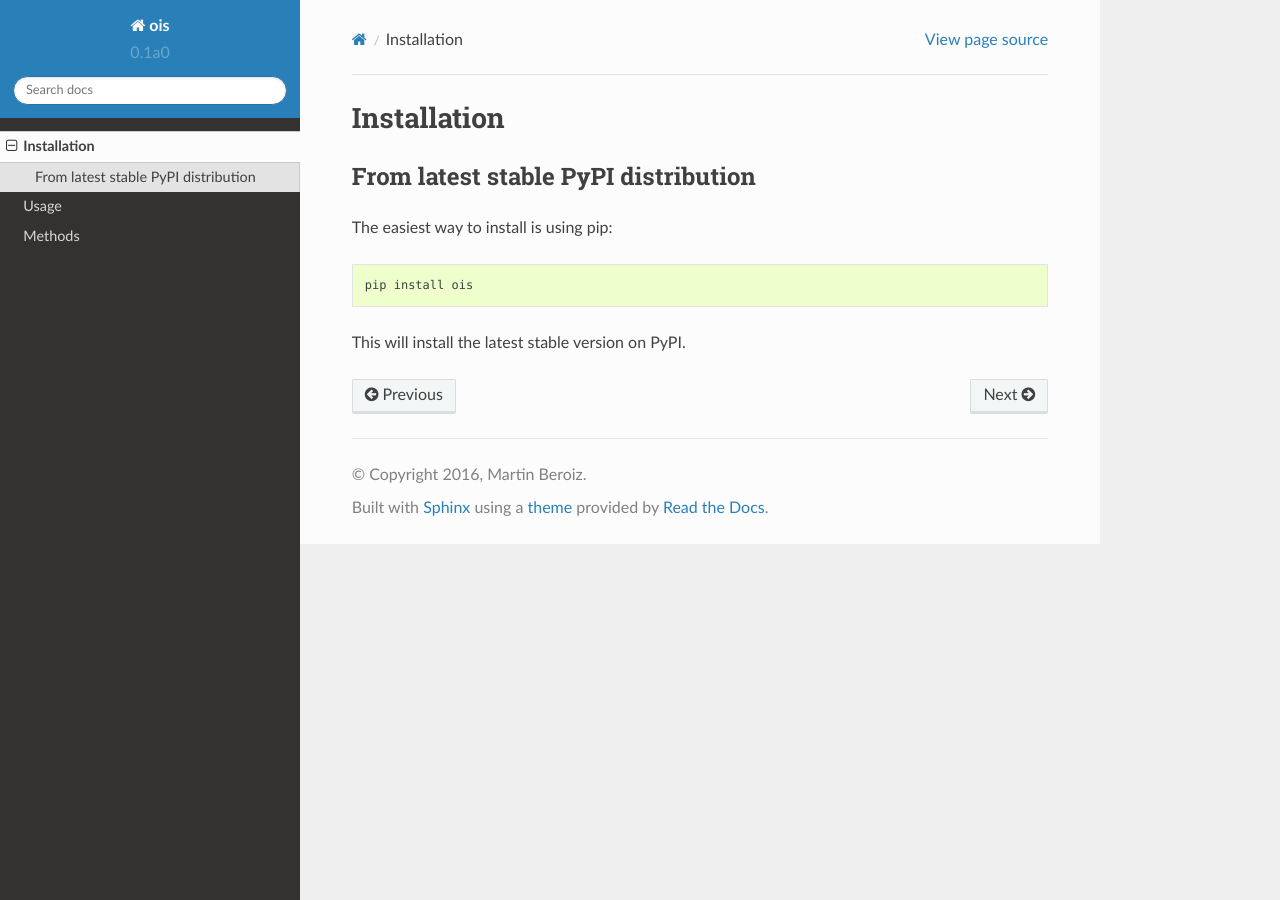
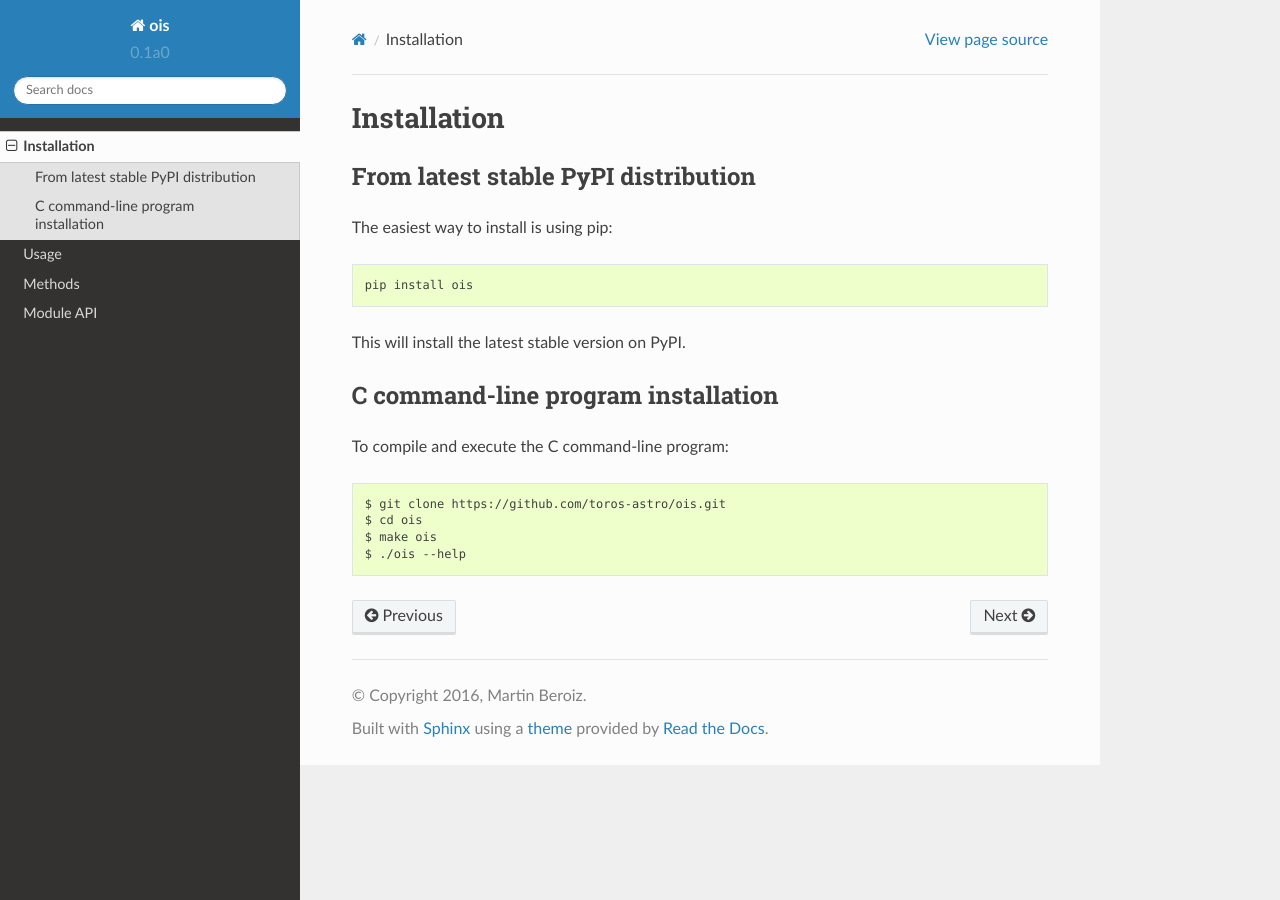
Before and after one commit to quatrope/ois, a Sphinx documentation site: the page built from docs/installation.rst, in a window 1280 px wide. Built offline with Sphinx 7.4.7 and the Read the Docs theme 2.0.0, drawn with Linux system fonts in a browser that asks for light colours; pages that are not in the unit, such as notebooks, are missing from menus.

```diff
--- a/docs/installation.rst
+++ b/docs/installation.rst
@@ -9,3 +9,13 @@ The easiest way to install is using pip::
     pip install ois
 
 This will install the latest stable version on PyPI.
+
+C command-line program installation
+-----------------------------------
+
+To compile and execute the C command-line program::
+
+    $ git clone https://github.com/toros-astro/ois.git
+    $ cd ois
+    $ make ois
+    $ ./ois --help
```
Also changed, not shown: README.md (+2 -0 lines), docs/api.rst (added, +10 -0 lines).
